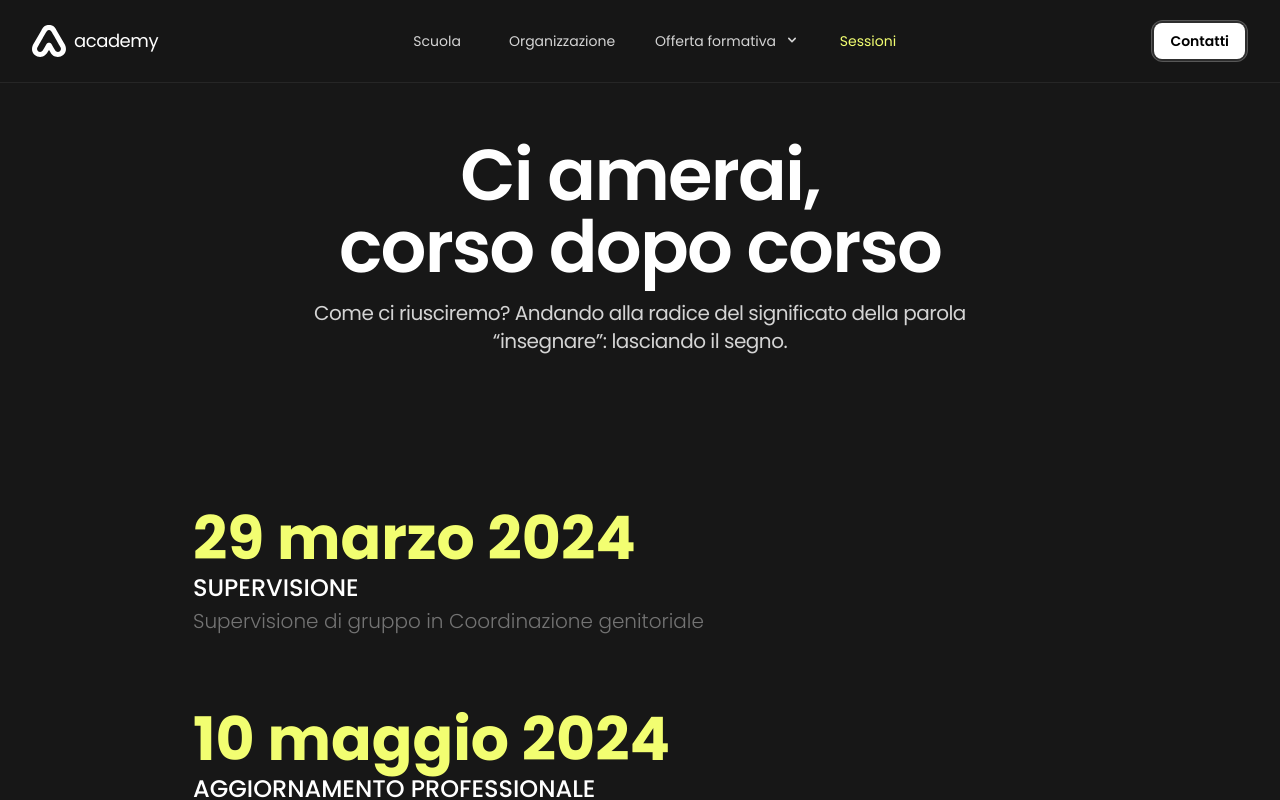
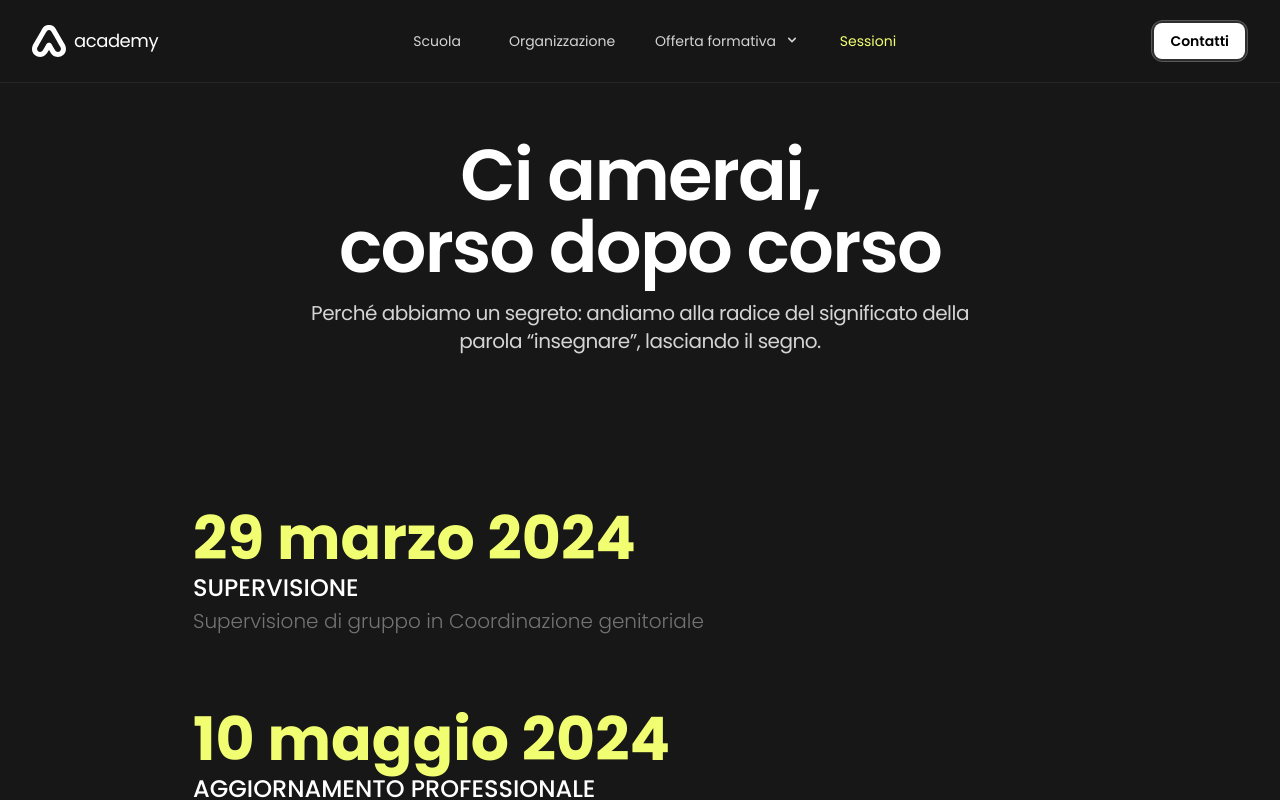
Before and after one commit to plasm/academy, a Nuxt app: page /sessioni in a window 1280 px wide. Shown: the top 800 px of the page. Built offline with nearby package versions, Linux system fonts and the light colour scheme.

Commit message:
feat: pages

```diff
--- a/pages/sessioni.vue
+++ b/pages/sessioni.vue
@@ -1,6 +1,6 @@
 <template>
   <div data-name="page-sessioni" class="mx-auto px-4 sm:px-6 md:px-8 2xl:max-w-7xl">
-    <ac-heading description="Come ci riusciremo? Andando alla radice del significato della parola “insegnare”: lasciando il segno.">
+    <ac-heading description="Perché abbiamo un segreto: andiamo alla radice del significato della parola “insegnare”, lasciando il segno.">
       <template #title>
         <div class="leading-none">
           Ci amerai,<br> corso dopo corso
```
